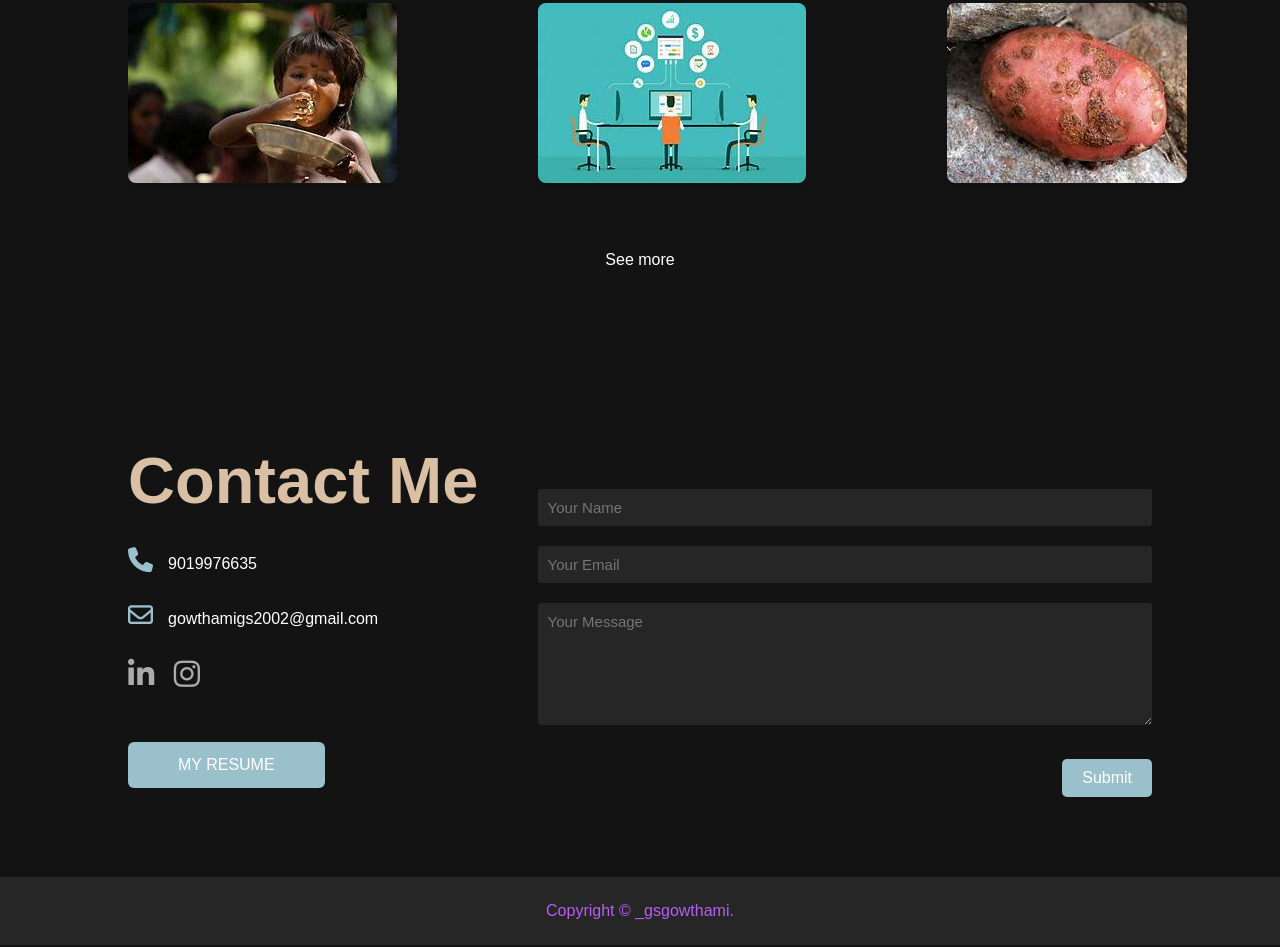
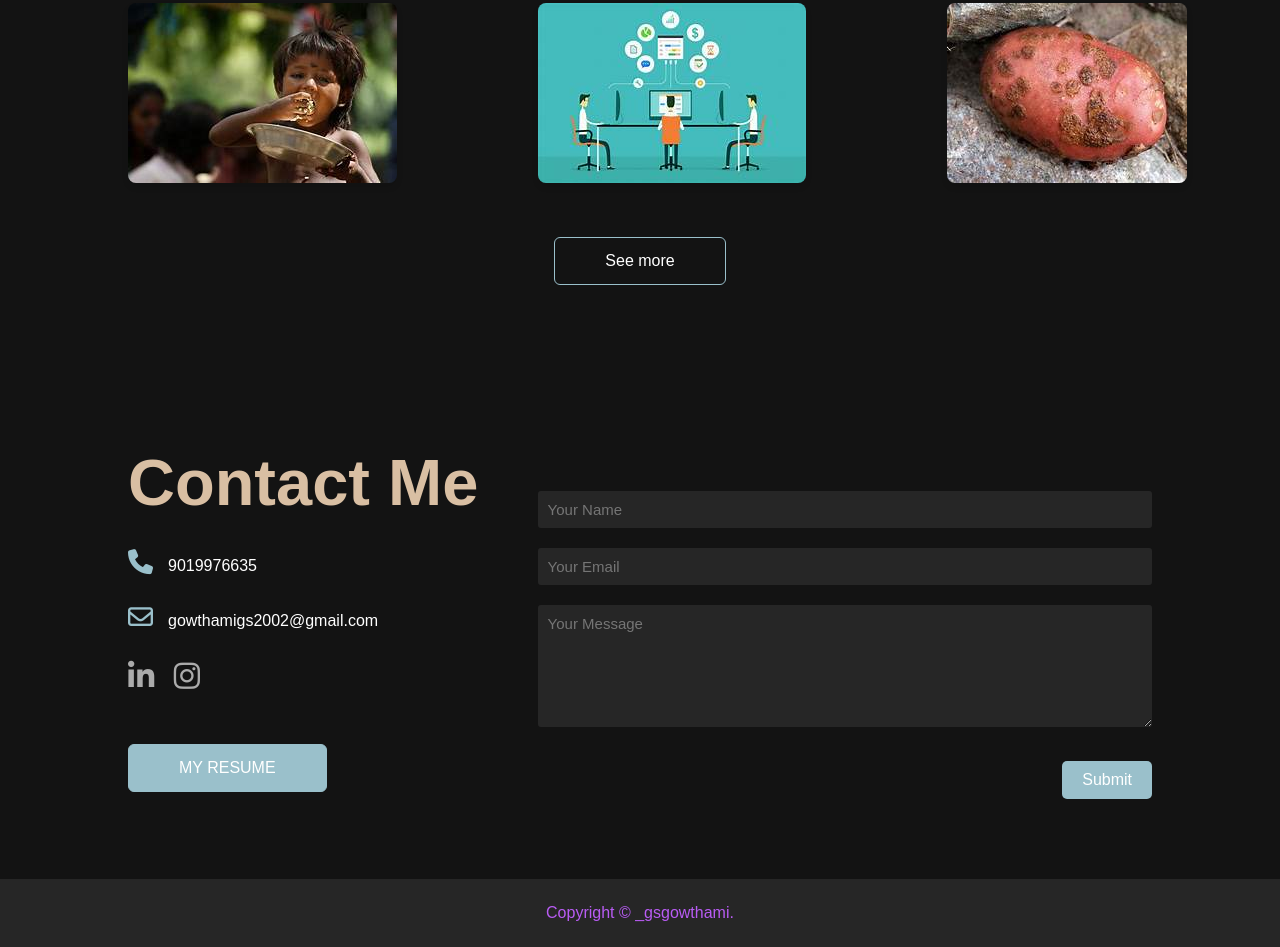
Before and after one commit to gowthamigs/portfolio, a plain HTML site: page new.html in a window 1280 px wide. Shown: the part 1722-2669 px from the top of the page. Drawn offline with Linux system fonts and the light colour scheme.

Commit message:
clr change1

```diff
--- a/new.css
+++ b/new.css
@@ -246,14 +246,12 @@ nav ul li a:hover::after {
 .btn{
     display: block;
     margin: 50px auto;
-    width:fit-content;9AC0CB
-    border: 1px solid #9AC0CB;
+    width:fit-content;
+    border:1px solid #9AC0CB;
     padding: 14px 50px;
-    border-radius: 6px;
+    border-radius:6px;
     text-decoration: none;
     color: #fff;
-
-
 }
 
 .btn:hover{
@@ -305,7 +303,7 @@ nav ul li a:hover::after {
 .btn.btn2{
     display: inline-block;
     background: #9AC0CB;
-    float: right;
+    float:right;
 }
 
 .contact-right form{
```
